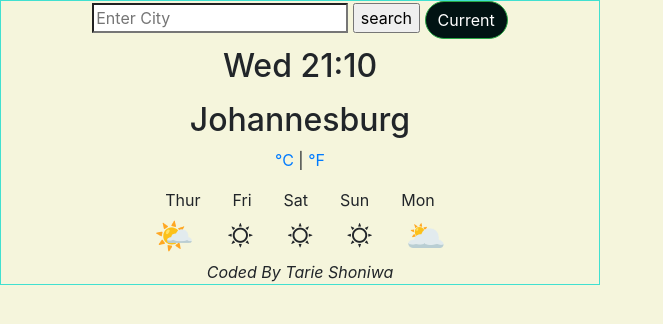
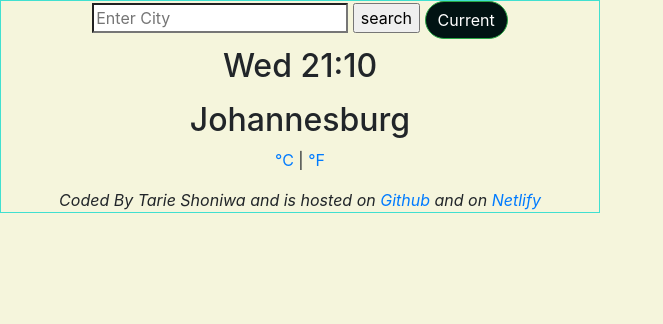
Before and after one commit to tarie100/SheCodes, a website built with Parcel: page index.html in a window 1280 px wide. Shown: the whole page, without its empty margins (0-663 px from the left). Built offline with nearby package versions, Linux system fonts and the light colour scheme; some icons are missing.

Commit message:
added github and netlify links

```diff
--- a/index.html
+++ b/index.html
@@ -35,10 +35,11 @@
         &emsp;&emsp;&emsp;Wind: 13km/h--></div>
     </p>
     <footer>
-        Thur&emsp;&emsp;Fri&emsp;&emsp;Sat&emsp;&emsp;Sun&emsp;&emsp;Mon<br>
+        <!--Thur&emsp;&emsp;Fri&emsp;&emsp;Sat&emsp;&emsp;Sun&emsp;&emsp;Mon<br>
         <form id="WeatherIcons">&#x1F324;&emsp;&#x1F323;&emsp;&#x1F323;&emsp;&#x1F323;&emsp;&#x1F325;<br>
-        </footer>
-        <span>Coded By Tarie Shoniwa</span>
+        </footer>-->
+        <span>Coded By Tarie Shoniwa and is hosted on <a href="https://github.com/tarie100/SheCodes
+">Github</a> and on <a href="https://6542b8d951a8cc2c8c3fbbce--dazzling-starlight-857d43.netlify.app/">Netlify</a> </span>
 </div>
 <script src="index3.js"></script>
 </body>
```
